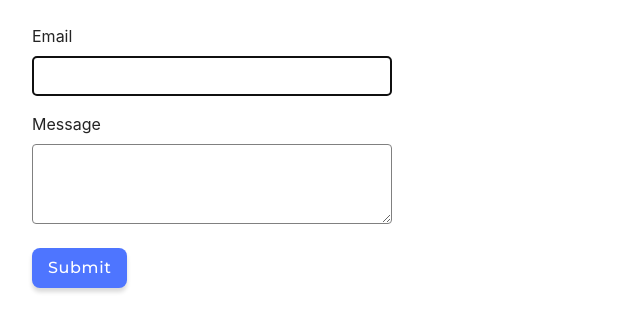
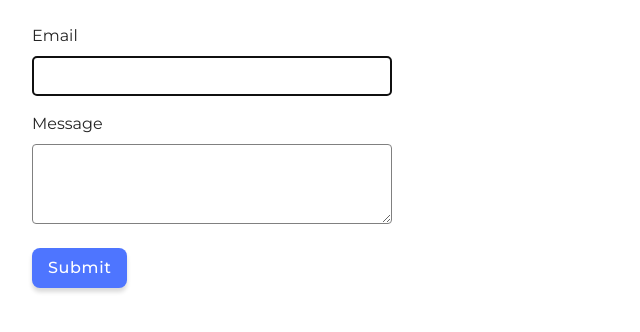
Before and after one commit to Polya-Yakushkina/goit-js-hw-09, a website built with Vite: page src/2-form.html in a window 1280 px wide. Shown: the full height of the page, 0-640 px from the left. Built offline with nearby package versions, Linux system fonts and the light colour scheme.

Commit message:
Commit styles

```diff
--- a/src/css/styles.css
+++ b/src/css/styles.css
@@ -9,7 +9,7 @@
 @import url('./header.css');
 
 :root {
-  font-family: Inter, Avenir, Helvetica, Arial, Montserrat, sans-serif;
+  font-family: Montserrat, Inter, Avenir, Helvetica, Arial, sans-serif;
   font-size: 16px;
   line-height: 24px;
   font-weight: 400;
```
